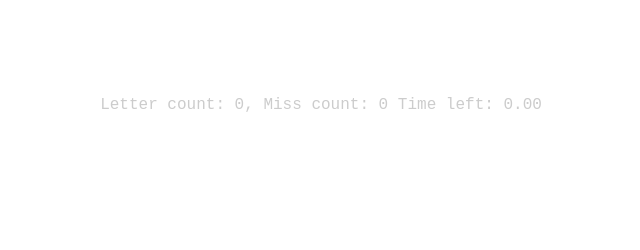
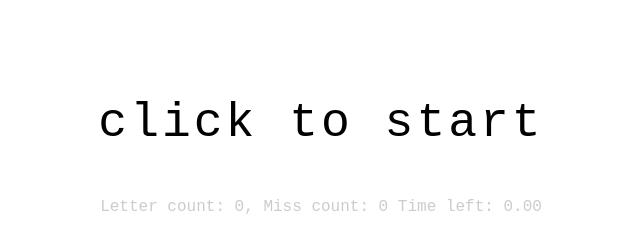
Before and after one commit to KimiyukiYamauchi/webtools.2019, a plain HTML site: page src/type/index.html in a window 1280 px wide. Shown: the whole page, without its empty margins (319-959 px from the left). Drawn offline with Linux system fonts and the light colour scheme.

Commit message:
起動画面で、「click to start」を表示

```diff
--- a/src/type/index.html
+++ b/src/type/index.html
@@ -7,7 +7,7 @@
 </head>
 <body>
   <section class="container">
-    <p id="target"></p>
+    <p id="target">click to start</p>
     <p class="info">
       Letter count: <span id="score">0</span>,
       Miss count: <span id="miss">0</span>
```
